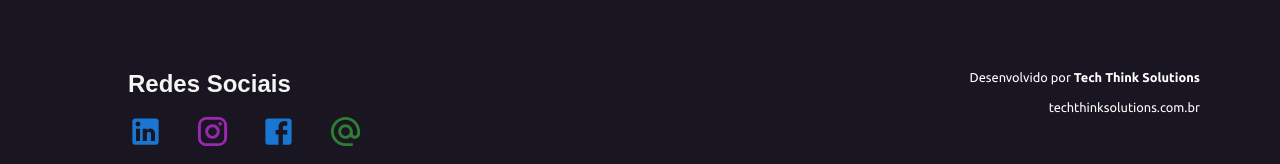
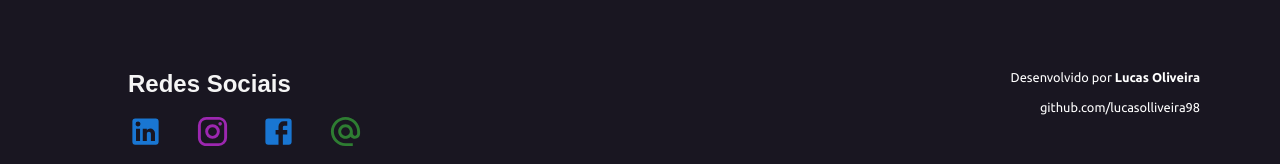
Before and after one commit to lucasolliveira98/landing_page_next, a Next.js app: page / in a window 1280 px wide. Shown: the part 4077-4241 px from the top of the page. Built offline with nearby package versions, Linux system fonts and the light colour scheme; a web font is replaced by a local one.

Commit message:
alterada a referencia dos links

```diff
--- a/src/app/components/Footer/page.tsx
+++ b/src/app/components/Footer/page.tsx
@@ -11,22 +11,22 @@ export default function Footer(){
                 <h1>Redes Sociais</h1>
                 <div className="icons-social-media">
                     <span>
-                        <a href="https://www.linkedin.com/in/techthink-solutions-4641882b4/" target="_blank" rel="noopener noreferrer">
+                        <a href="#" target="_blank" rel="noopener noreferrer">
                             <LinkedInIcon color='primary' fontSize='large' />
                         </a>
                     </span>
                     <span>
-                        <a href="https://www.instagram.com/techthinksolutions/" target="_blank" rel="noopener noreferrer">
+                        <a href="#" target="_blank" rel="noopener noreferrer">
                             <InstagramIcon color='secondary' fontSize='large' />
                         </a>
                     </span>
                     <span>
-                        <a href="https://www.facebook.com/profile.php?id=61566947338544&is_tour_dismissed" target="_blank" rel="noopener noreferrer">
+                        <a href="#" target="_blank" rel="noopener noreferrer">
                             <FacebookIcon color='primary' fontSize='large' />
                         </a>
                     </span>
                     <span>
-                        <a href="mailto:contato@techthinksolutions.com" target="_blank" rel="noopener noreferrer">
+                        <a href="#" target="_blank" rel="noopener noreferrer">
                             <AlternateEmailIcon color='success' fontSize='large' />
                         </a>
                     </span>
@@ -34,8 +34,8 @@ export default function Footer(){
             </div>
 
             <div className="development">
-                <h4>Desenvolvido por <b>Tech Think Solutions</b></h4>
-                <a href="https://techthinksolutions.com.br/" target="_blank" rel="noopener noreferrer">techthinksolutions.com.br</a>
+                <h4>Desenvolvido por <b>Lucas Oliveira</b></h4>
+                <a href="https://github.com/lucasolliveira98" target="_blank" rel="noopener noreferrer">github.com/lucasolliveira98</a>
             </div>
 
         </div>
```
